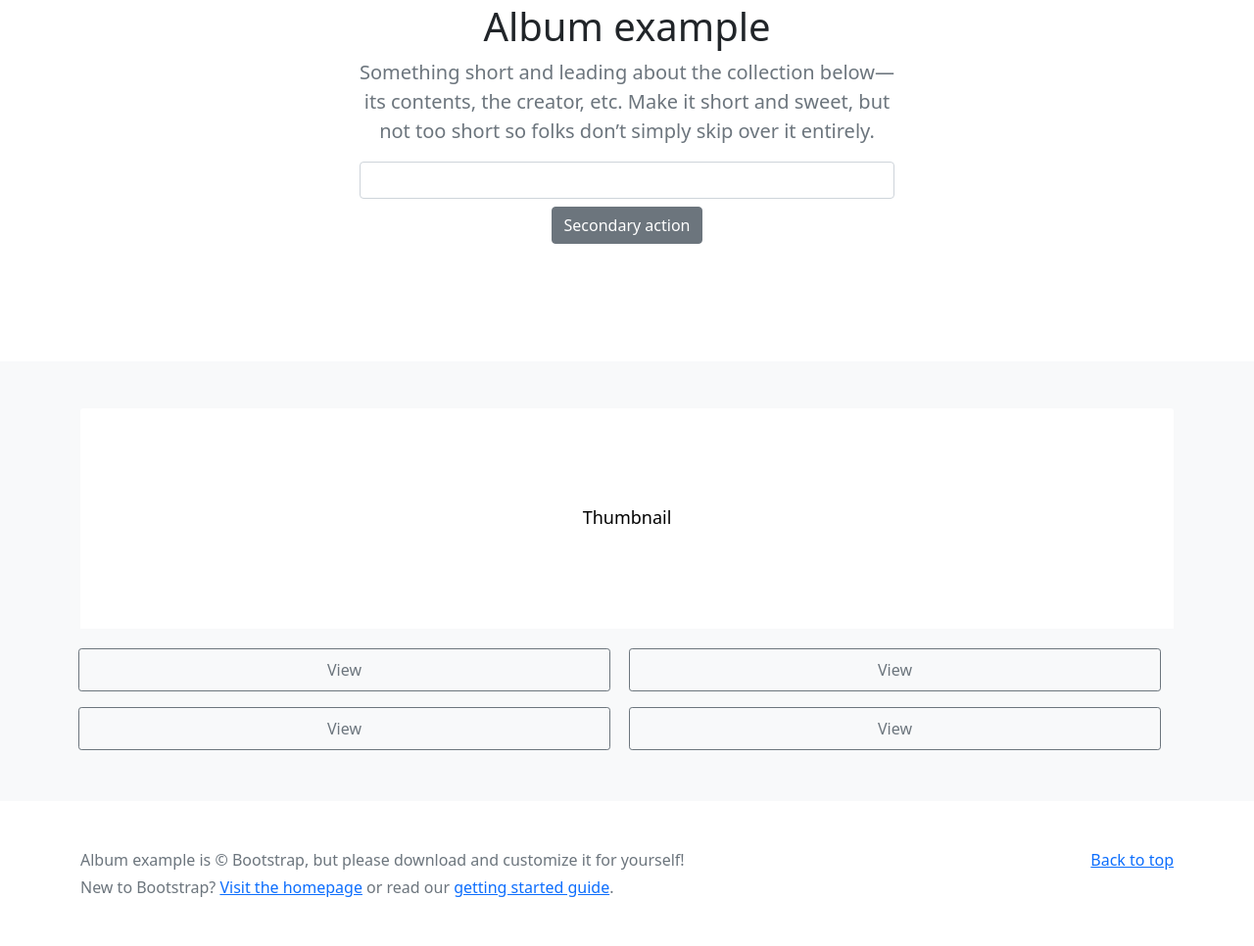
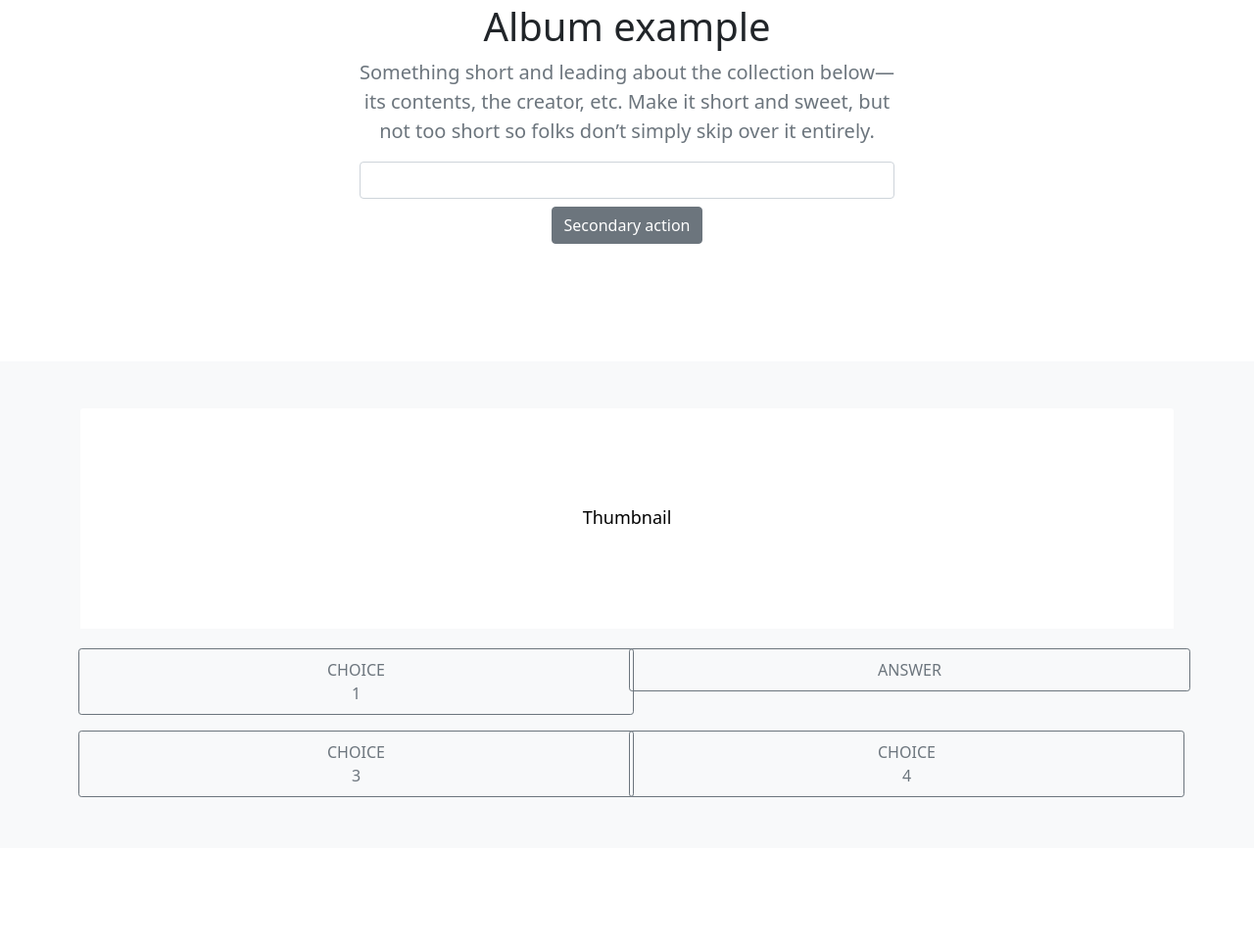
Before and after one commit to yungbreezei/TT-HackathonChicago, a plain HTML site: page page2.html in a window 1280 px wide. Shown: the part 149-1115 px from the top of the page at 98% size. After the commit the page ends 1015 px from the top, so only its background shows below. Drawn offline with Linux system fonts and the light colour scheme; files whose address does not match are found by name.

Commit message:
Update page2.html

```diff
--- a/page2.html
+++ b/page2.html
@@ -70,7 +70,9 @@
 <main>
 
   <section class="py-5 text-center container">
-    <div class="row py-lg-5">
+    <div class="row py-lg-5" style="
+    padding-top: 3rem!important;
+    padding-bottom: 0px;">
       <div class="col-lg-6 col-md-8 mx-auto">
         <h1 class="fw-light">Album example</h1>
         <p class="lead text-muted">Something short and leading about the collection below—its contents, the creator, etc. Make it short and sweet, but not too short so folks don’t simply skip over it entirely.</p>
@@ -101,7 +103,7 @@
     margin: 4px 2px;
     cursor: pointer;
     padding: 9px 253px;
-">View</button>
+">CHOICE 1</button>
                 </div>
               </div>
           </div>
@@ -118,7 +120,7 @@
     margin: 4px 2px;
     cursor: pointer;
     padding: 9px 253px;
-">View</button>
+">ANSWER</button>
                 </div>
               </div>
           </div>
@@ -134,7 +136,7 @@
     margin: 4px 2px;
     cursor: pointer;
     padding: 9px 253px;
-">View</button>
+">CHOICE 3</button>
                 </div>
               </div>
           </div>
@@ -150,7 +152,7 @@
     margin: 4px 2px;
     cursor: pointer;
     padding: 9px 253px;
-">View</button>
+">CHOICE 4</button>
                 </div>
               </div>
           </div>
@@ -161,19 +163,7 @@
 
 </main>
 
-<footer class="text-muted py-5">
-  <div class="container">
-    <p class="float-end mb-1">
-      <a href="#">Back to top</a>
-    </p>
-    <p class="mb-1">Album example is &copy; Bootstrap, but please download and customize it for yourself!</p>
-    <p class="mb-0">New to Bootstrap? <a href="/">Visit the homepage</a> or read our <a href="../getting-started/introduction/">getting started guide</a>.</p>
-  </div>
-</footer>
-
-
     <script src="../assets/dist/js/bootstrap.bundle.min.js"></script>
-
 
   </body>
 </html>
```
